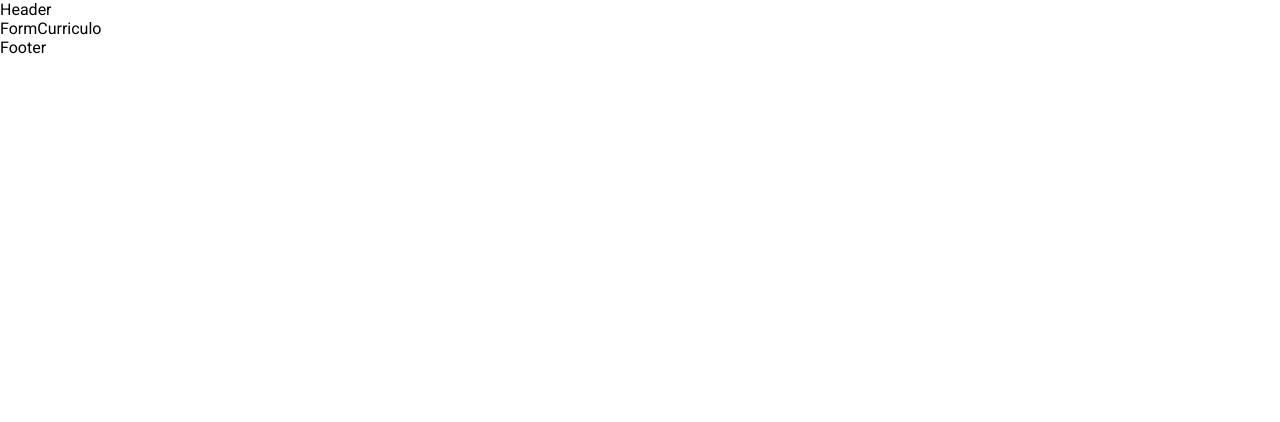
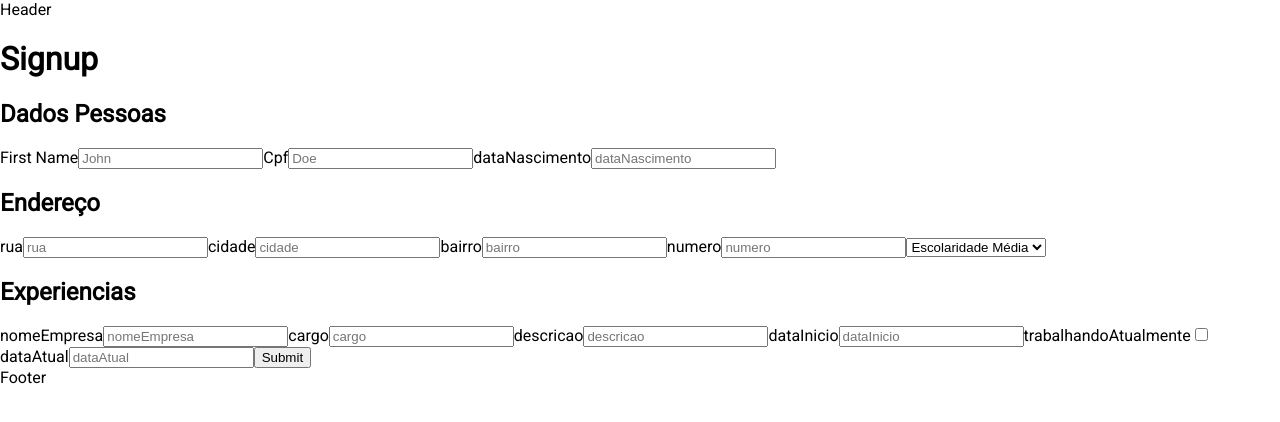
Before and after one commit to PauloFra/projeto-final-VemSer, a React (Create React App) app in the folder projeto-final-vemser/: page /form-curriculo/1 in a window 1280 px wide. Shown: the top 422 px of the page. Built offline with nearby package versions, Linux system fonts and the light colour scheme.

Commit message:
Feat:formik in form

```diff
--- a/projeto-final-vemser/package.json
+++ b/projeto-final-vemser/package.json
@@ -10,14 +10,17 @@
     "@types/node": "^16.11.27",
     "@types/react": "^18.0.5",
     "@types/react-dom": "^18.0.1",
+    "@types/react-input-mask": "^3.0.1",
     "@types/redux": "^3.6.0",
     "@types/styled-components": "^5.1.25",
     "axios": "^0.26.1",
     "formik": "^2.2.9",
+    "input-mask": "^1.1.20",
     "moment": "^2.29.3",
     "notiflix": "^3.2.5",
     "react": "^18.0.0",
     "react-dom": "^18.0.0",
+    "react-input-mask": "^2.0.4",
     "react-redux": "^8.0.1",
     "react-router-dom": "^6.3.0",
     "react-scripts": "5.0.1",
--- /dev/null
+++ b/projeto-final-vemser/src/candidato.json
@@ -0,0 +1,31 @@
+{
+    "candidato":{
+
+                "Nome":"PAulo",
+                "Dados-pessoais":{
+                "cpf":"string",
+                "dataNascimento":"string"
+                },
+                "endereço":{
+                    "rua":"string",
+                    "cidade":"string",
+                    "bairro":"string",
+                    "numero":"string"
+                },
+                "Dados-Escolares" :{
+                "escolaridade":"string",
+                "dataInicio":"string",
+                "dataFinal":"string"
+                },
+                "Experiências":[
+                            {
+                            "nomeEmpresa":"string",
+                            "cargo":"string",
+                            "descricao":"string",
+                            "dataInicio":"string",
+                            "trabalhandoAtualmente":false,
+                            "dataAtual":"string"
+                            }
+                        ]
+                    }
+}
--- a/projeto-final-vemser/src/components/header/Header.tsx
+++ b/projeto-final-vemser/src/components/header/Header.tsx
@@ -3,8 +3,6 @@ import { AuthContext } from '../../context/AuthContext'
 
 function Header() {
   const teste = useContext(AuthContext)
-  console.log(teste);
-
   return (
     <div>Header</div>
   )
--- /dev/null
+++ b/projeto-final-vemser/src/components/select/Option.tsx
@@ -0,0 +1,16 @@
+import React from 'react'
+
+function Option({list}:any) {
+  const {escolaridades} = list
+  console.log(escolaridades);
+
+  return (
+    <>
+      {escolaridades.map((option:any)=>(
+        <option key={option.value} value={option.value}>{option.label} </option>
+      ))}
+    </>
+  )
+}
+
+export default Option
--- /dev/null
+++ b/projeto-final-vemser/src/escolaridadeOpt.json
@@ -0,0 +1,20 @@
+{
+    "escolaridades":[
+        {
+            "value":"escolaridadeM",
+            "label":"Escolaridade Média"
+        },
+        {
+            "value":"escolaridadeA",
+            "label":"Escolaridade Média"
+        },
+        {
+            "value":"escolaridadeB",
+            "label":"Escolaridade Baixa"
+        },
+        {
+            "value":"faculdade",
+            "label":"Faculdade"
+        }
+]
+}
--- a/projeto-final-vemser/src/pages/curriculos/FormCurriculo.tsx
+++ b/projeto-final-vemser/src/pages/curriculos/FormCurriculo.tsx
@@ -1,9 +1,168 @@
-import React from 'react'
+
+import arrayCandidato from '../../candidato.json'
+import InputMask from 'react-input-mask'
+import { Formik, Field, Form, FormikHelpers } from 'formik';
+import Option from '../../components/select/Option'
+import escolaridadeOpt from '../../escolaridadeOpt.json'
+interface Values {
+  nome: string;
+  cpf: string;
+  dataNascimento: string;
+  rua:string,
+  cidade:string,
+  bairro:string,
+  numero:string,
+  escolaridade:string,
+  dataInicioEscolaridade:string,
+  dataFinal:string
+  nomeEmpresa:string,
+  cargo:string,
+  descricao:string,
+  dataInicioExperiencia:string,
+  trabalhandoAtualmente:string,
+  dataAtual:string
+
+}
 
 function FormCurriculo() {
+
+  function postCandidato(values:Values){
+    console.log(values);
+  }
+
   return (
-    <div>FormCurriculo</div>
-  )
+    <div>
+      <h1>Signup</h1>
+      <Formik
+        initialValues={{
+          nome: '',
+          cpf: '',
+          dataNascimento: '',
+          rua:"",
+          cidade:"",
+          bairro:"",
+          numero:"",
+          escolaridade:"",
+          dataInicioEscolaridade:"",
+          dataFinal:"",
+          nomeEmpresa:"",
+          cargo:"",
+          descricao:"",
+          dataInicioExperiencia:"",
+          trabalhandoAtualmente:"",
+          dataAtual:""
+
+        }}
+        onSubmit={(
+          values: Values,
+          { setSubmitting }: FormikHelpers<Values>
+        ) => {
+          postCandidato(values)
+        }}
+      >
+        <Form>
+          <h2>Dados Pessoas</h2>
+          <label htmlFor="nome">First Name</label>
+          <Field
+          id="nome"
+          name="nome"
+          placeholder="John"
+           />
+
+          <label htmlFor="cpf">Cpf</label>
+          <Field
+          as={InputMask}
+          mask="999.999.999-99"
+          id="cpf"
+          name="cpf"
+          placeholder="Doe" />
+
+          <label htmlFor="dataNascimento">dataNascimento</label>
+          <Field
+            id="dataNascimento"
+            name="dataNascimento"
+            placeholder="dataNascimento"
+          />
+
+          <h2>Endereço</h2>
+
+          <label htmlFor="rua">rua</label>
+          <Field
+            id="rua"
+            name="rua"
+            placeholder="rua"
+            type="text"
+          />
+
+
+          <label htmlFor="cidade">cidade</label>
+          <Field
+            id="cidade"
+            name="cidade"
+            placeholder="cidade"
+          />
+
+          <label htmlFor="bairro">bairro</label>
+          <Field
+            id="bairro"
+            name="bairro"
+            placeholder="bairro"
+          />
+
+          <label htmlFor="numero">numero</label>
+          <Field
+            id="numero"
+            name="numero"
+            placeholder="numero"
+          />
+          <Field as="select"  name="escolaridade">
+              <Option list={escolaridadeOpt} />
+          </Field>
+
+          <h2>Experiencias</h2>
+
+          <label htmlFor="nomeEmpresa">nomeEmpresa</label>
+          <Field
+            id="nomeEmpresa"
+            name="nomeEmpresa"
+            placeholder="nomeEmpresa"
+          />
+           <label htmlFor="cargo">cargo</label>
+          <Field
+            id="cargo"
+            name="cargo"
+            placeholder="cargo"
+          />
+           <label htmlFor="descricao">descricao</label>
+          <Field
+            id="descricao"
+            name="descricao"
+            placeholder="descricao"
+          />
+           <label htmlFor="dataInicio">dataInicio</label>
+          <Field
+            id="dataInicio"
+            name="dataInicio"
+            placeholder="dataInicio"
+          />
+           <label htmlFor="trabalhandoAtualmente">trabalhandoAtualmente</label>
+          <Field
+            id="trabalhandoAtualmente"
+            name="trabalhandoAtualmente"
+            placeholder="trabalhandoAtualmente"
+            type="checkbox"
+          />
+          <br />
+           <label htmlFor="dataAtual">dataAtual</label>
+          <Field
+            id="dataAtual"
+            name="dataAtual"
+            placeholder="dataAtual"
+          />
+          <button type="submit">Submit</button>
+        </Form>
+      </Formik>
+    </div>)
 }
 
 export default FormCurriculo
```
Also changed, not shown: projeto-final-vemser/src/components/select/Select.tsx (deleted, +0 -10 lines), 2 other files (tests, documents, lock files or other folders).
